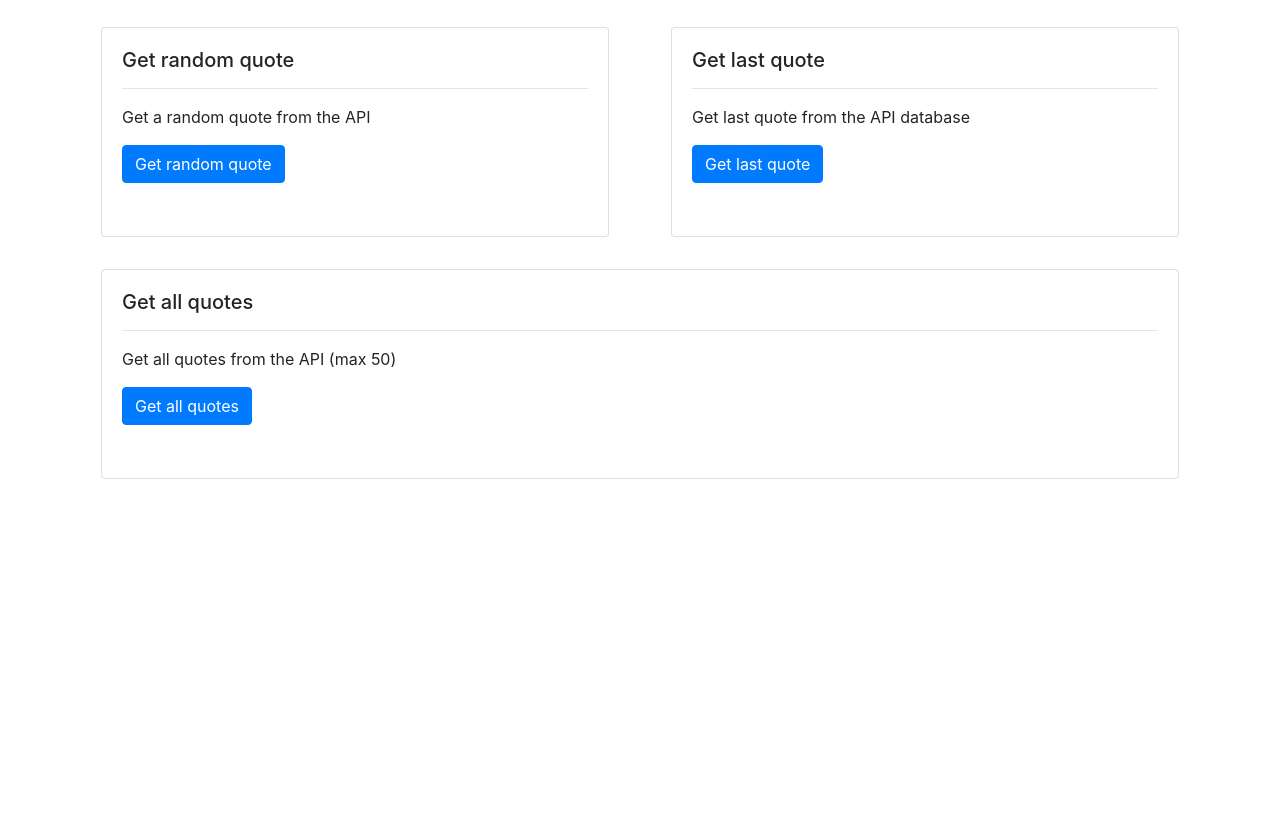
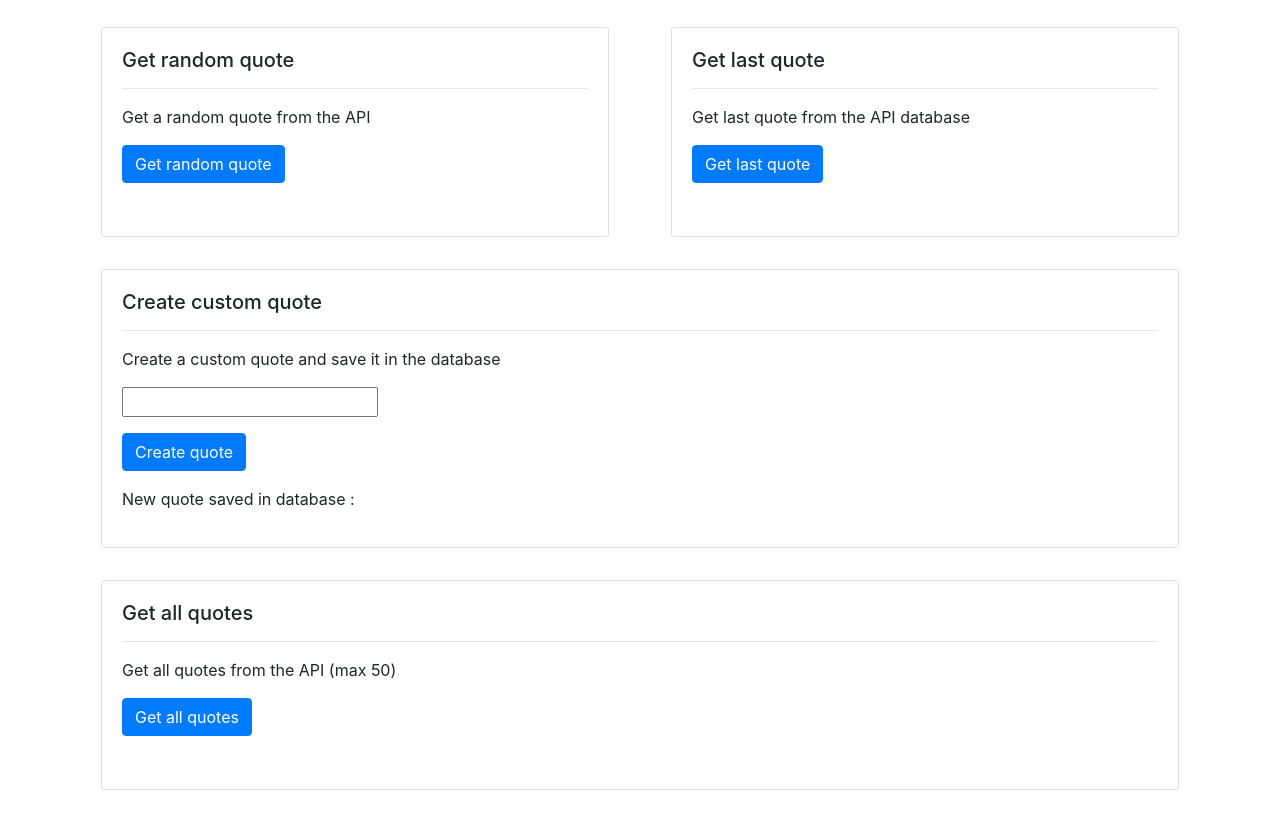
Before and after one commit to ThibaudWagemans/api-development, a plain HTML site: page index.html in a window 1280 px wide. Shown: the part 86-908 px from the top of the page. Before the commit the page ends 800 px from the top, so only its background shows below. Drawn offline with nearby package versions, Linux system fonts and the light colour scheme.

Commit message:
Add POST request to front-end

```diff
--- a/index.css
+++ b/index.css
@@ -27,3 +27,8 @@ body {
 .api-output {
     margin-top: 1rem;
 }
+
+input {
+    margin-bottom: 1rem;
+    display: block;
+}
--- a/index.html
+++ b/index.html
@@ -9,7 +9,6 @@
     <link rel="stylesheet" href="index.css">
     <script defer src="https://unpkg.com/alpinejs@3.5.0/dist/cdn.min.js"></script>
   </head>
-
   <body>
     <h1>The Office quotes API</h1>
     <hr>
@@ -58,6 +57,38 @@
         <div class="col-sm">
           <div class="card">
             <div class="card-body">
+              <h5 class="card-title">Create custom quote</h5>
+              <hr>
+              <p class="card-text">Create a custom quote and save it in the database</p>
+              <div x-data="{
+                responsedata: null,
+                postcustomquote: null,
+                async postquote() {
+                  this.responsedata = await (await fetch('https://api-development-service-tibogeeraerts.cloud.okteto.net/quotes/', {
+                    method: 'POST',
+                    body: JSON.stringify({
+                    content: this.postcustomquote,
+                    body: 'bar',
+                  }),
+                  headers: {
+                    'Content-type': 'application/json; charset=UTF-8',
+                  },
+                  })).json();
+                },
+              }">
+                <input type="text" x-model="postcustomquote">
+                <button class="btn btn-primary" x-on:click="postquote">Create quote</button>
+                <p class="api-output"> New quote saved in database : <span x-text="responsedata.content"></span></p>
+              </div>
+            </div>
+          </div>
+        </div>
+      </div>
+
+      <div class="row">
+        <div class="col-sm">
+          <div class="card">
+            <div class="card-body">
               <h5 class="card-title">Get all quotes</h5>
               <hr>
               <p class="card-text">Get all quotes from the API (max 50)</p>
```
